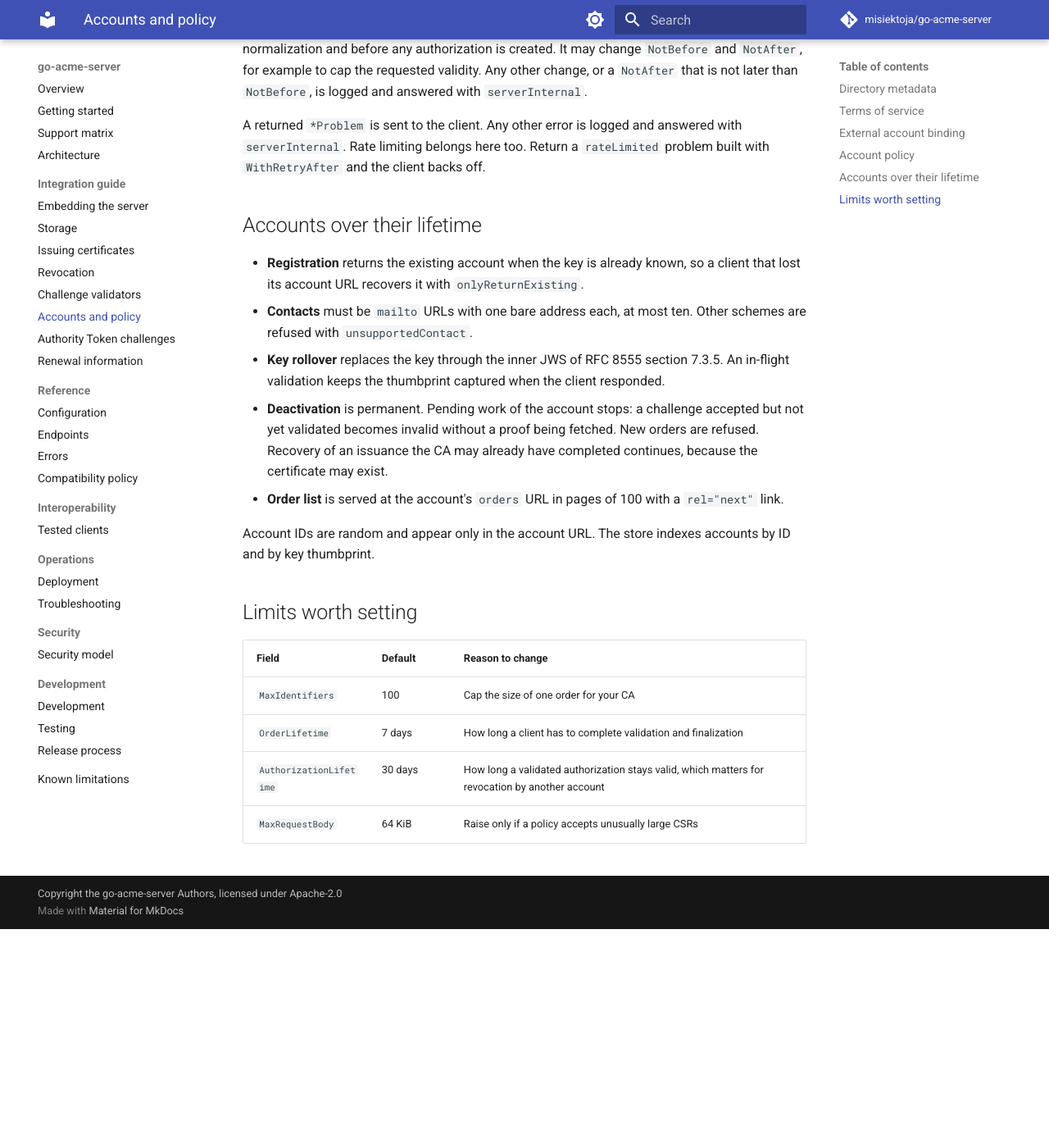
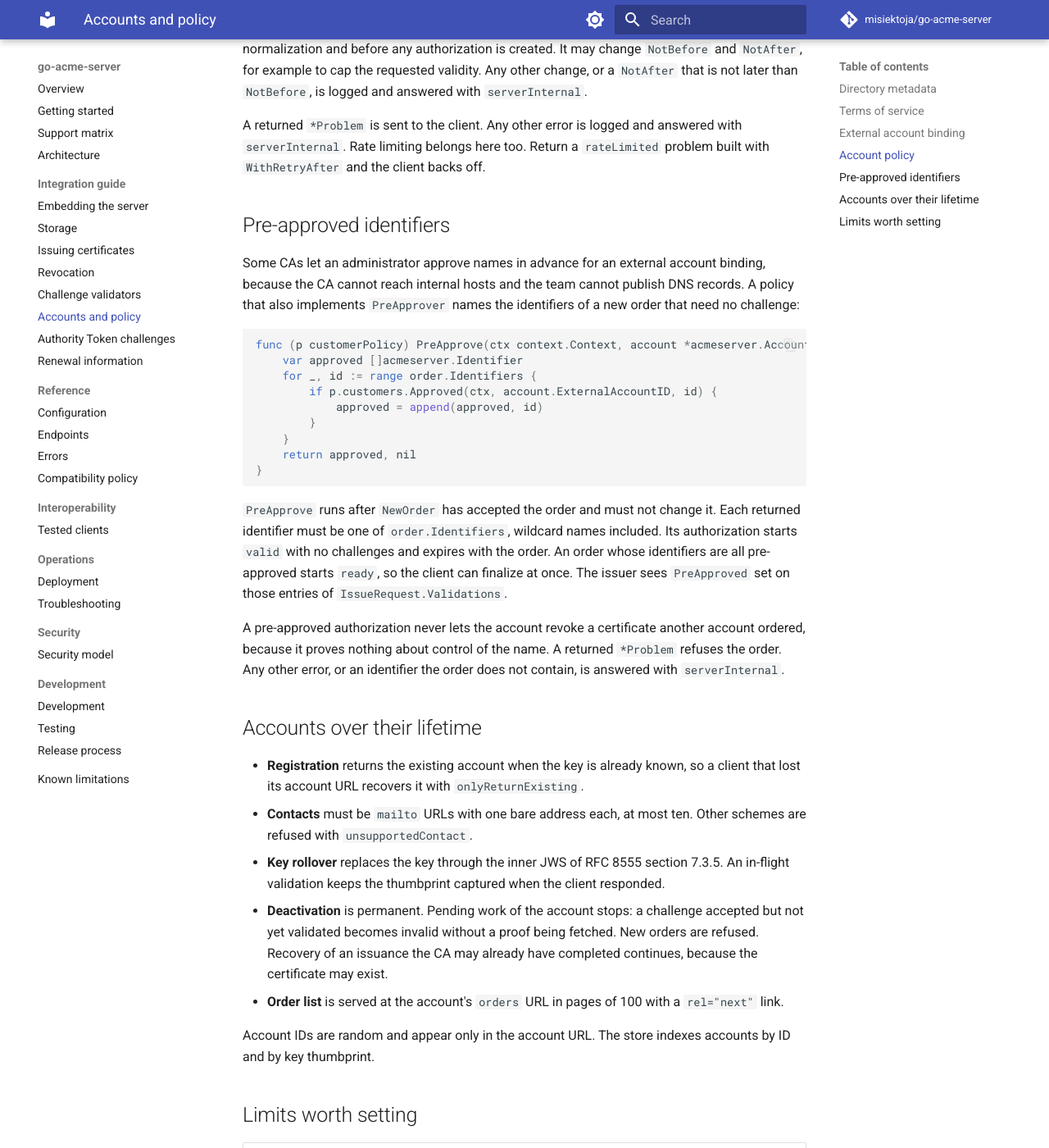
Before and after one commit to misiektoja/go-acme-server, an MkDocs documentation site: the page built from docs/guide/accounts-and-policy.md, in a window 1280 px wide and 1400 px high, scrolled down 1913 px. Shown: the whole window at 82% size. Built offline with MkDocs 1.6.1 and Material for MkDocs 9.7.7, drawn with Linux system fonts in a browser that asks for light colours; comment, search, counter and statistics services are not loaded; before the commit the page ends 3046 px from its top, so only the background shows below that.

Commit message:
docs: describe pre-approved identifiers

````diff
--- a/docs/guide/accounts-and-policy.md
+++ b/docs/guide/accounts-and-policy.md
@@ -90,6 +90,35 @@ A returned `*Problem` is sent to the client. Any other error is logged and answe
 `serverInternal`. Rate limiting belongs here too. Return a `rateLimited` problem built with
 `WithRetryAfter` and the client backs off.
 
+## Pre-approved identifiers
+
+Some CAs let an administrator approve names in advance for an external account binding, because
+the CA cannot reach internal hosts and the team cannot publish DNS records. A policy that also
+implements `PreApprover` names the identifiers of a new order that need no challenge:
+
+```go
+func (p customerPolicy) PreApprove(ctx context.Context, account *acmeserver.Account, order *acmeserver.Order) ([]acmeserver.Identifier, error) {
+	var approved []acmeserver.Identifier
+	for _, id := range order.Identifiers {
+		if p.customers.Approved(ctx, account.ExternalAccountID, id) {
+			approved = append(approved, id)
+		}
+	}
+	return approved, nil
+}
+```
+
+`PreApprove` runs after `NewOrder` has accepted the order and must not change it. Each returned
+identifier must be one of `order.Identifiers`, wildcard names included. Its authorization starts
+`valid` with no challenges and expires with the order. An order whose identifiers are all
+pre-approved starts `ready`, so the client can finalize at once. The issuer sees `PreApproved` set
+on those entries of `IssueRequest.Validations`.
+
+A pre-approved authorization never lets the account revoke a certificate another account
+ordered, because it proves nothing about control of the name. A returned `*Problem` refuses the
+order. Any other error, or an identifier the order does not contain, is answered with
+`serverInternal`.
+
 ## Accounts over their lifetime
 
 * **Registration** returns the existing account when the key is already known, so a client that lost its account URL recovers it with `onlyReturnExisting`.
````
Also changed, not shown: docs/architecture.md (+5 -3 lines), docs/guide/issuance.md (+1 -1 lines), docs/guide/revocation.md (+3 -2 lines), docs/guide/storage.md (+1 -1 lines).
